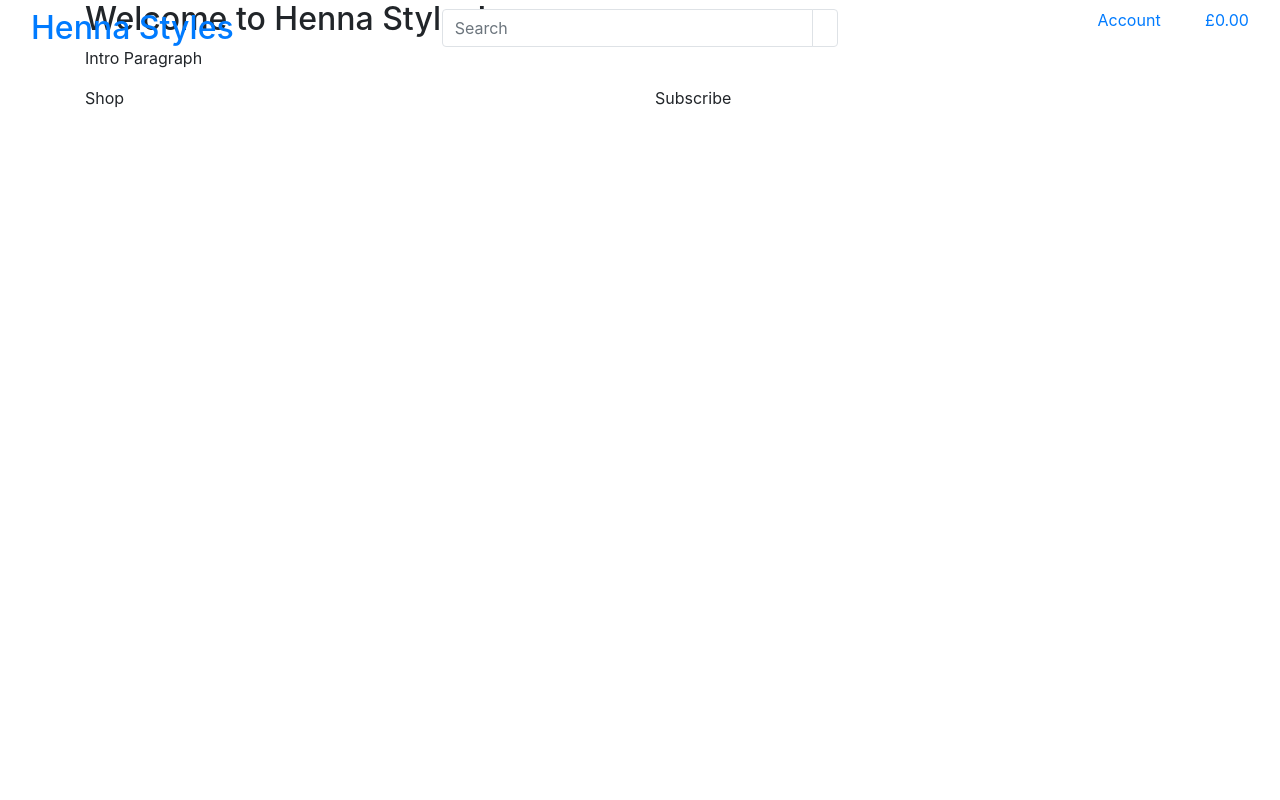
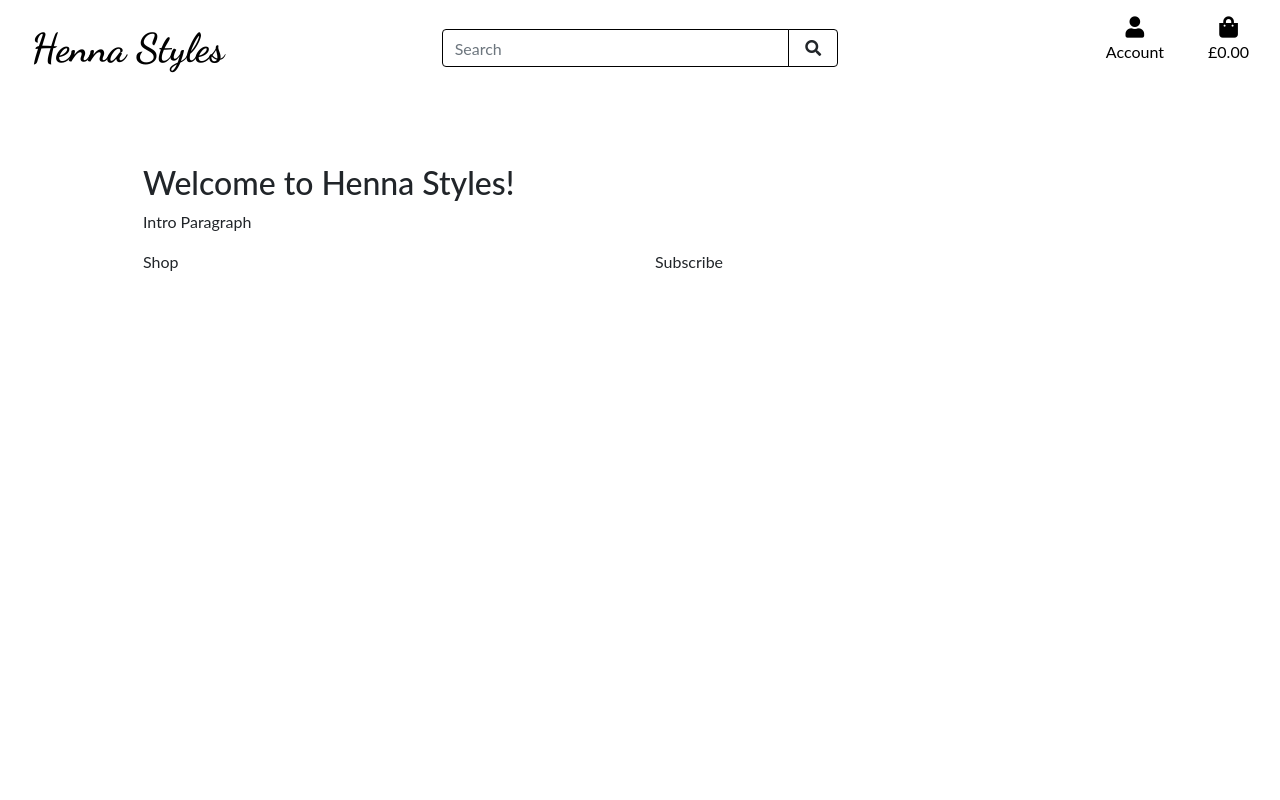
Before and after one commit to LitzN/MS4-Henna, a Django app: page / in a window 1280 px wide. Run offline with Django 3.2, Linux system fonts and the light colour scheme.

Commit message:
Homepage header and css added

```diff
--- a/HennaS/HennaS/settings.py
+++ b/HennaS/HennaS/settings.py
@@ -146,3 +146,7 @@ USE_TZ = True
 # https://docs.djangoproject.com/en/3.1/howto/static-files/
 
 STATIC_URL = '/static/'
+STATICFILES_DIRS = (os.path.join(BASE_DIR, 'static'),)
+
+MEDIA_URL = '/media/'
+MEDIA_ROOT = os.path.join(BASE_DIR, 'static')
--- a/HennaS/HennaS/urls.py
+++ b/HennaS/HennaS/urls.py
@@ -15,9 +15,11 @@ Including another URLconf
 """
 from django.contrib import admin
 from django.urls import path, include
+from django.conf import settings
+from django.conf.urls.static import static
 
 urlpatterns = [
     path('admin/', admin.site.urls),
     path('accounts/', include('allauth.urls')),
     path('', include('home.urls')),
-]
+] + static(settings.MEDIA_URL, document_root=settings.MEDIA_ROOT)
--- /dev/null
+++ b/HennaS/static/css/base.css
@@ -0,0 +1,79 @@
+html{
+    height:100%;
+}
+
+body{
+    height:calc(100vh - 164px);
+    font-family: 'Lato';
+}
+
+/* from Bulma */
+.icon {
+    align-items: center;
+    display: inline-flex;
+    justify-content: center;
+    height: 1.5rem;
+    width: 1.5rem;
+}
+
+.logo-font {
+    font-family:'Dancing Script', cursive;
+}
+
+.main-logo-link {
+    width: fit-content;
+}
+/*
+.shop-now-button {
+    background: black;
+    color: white;
+    min-width: 260px;
+}
+
+.btn-black {
+    background: black;
+    color: white;
+}
+
+.shop-now-button:hover,
+.shop-now-button:active,
+.shop-now-button:focus,
+.btn-black:hover,
+.btn-black:active,
+.btn-black:focus {
+    background: #222;
+    color: white;
+}
+*/
+
+.text-black {
+    color: #000 !important;
+}
+
+.border-black {
+    border: 1px solid black !important;
+}
+
+/* -------------------------------- Media Queries */
+
+/* Slightly larger container on xl screens */
+@media (min-width: 1200px) {
+  .container {
+    max-width: 80%;
+  }
+}
+
+/* fixed top navbar only on medium and up */
+@media (min-width: 992px) {
+    .fixed-top-desktop-only {
+        position: fixed;
+        top: 0;
+        right: 0;
+        left: 0;
+        z-index: 1030;
+    }
+
+    .header-container {
+        padding-top: 164px;
+    }
+}
--- a/HennaS/templates/base.html
+++ b/HennaS/templates/base.html
@@ -12,7 +12,11 @@
     {% endblock %}
     {% block corecss %}
         <link rel="stylesheet" href="https://cdn.jsdelivr.net/npm/bootstrap@4.6.0/dist/css/bootstrap.min.css" integrity="sha384-B0vP5xmATw1+K9KRQjQERJvTumQW0nPEzvF6L/Z6nronJ3oUOFUFpCjEUQouq2+l" crossorigin="anonymous">
-    {% endblock %}
+        <link rel="stylesheet" href="https://use.fontawesome.com/releases/v5.15.2/css/all.css" integrity="sha384-vSIIfh2YWi9wW0r9iZe7RJPrKwp6bG+s9QZMoITbCckVJqGCCRhc+ccxNcdpHuYu" crossorigin="anonymous">
+        <link rel="preconnect" href="https://fonts.gstatic.com">
+        <link href="https://fonts.googleapis.com/css2?family=Dancing+Script:wght@700&display=swap" rel="stylesheet">
+        <link rel="stylesheet" href="{% static 'css/base.css' %}">
+        {% endblock %}
     {% block extra_css %}
     {% endblock %}
     {% block corejs %}
@@ -27,10 +31,10 @@
   </head>
   <body>
     <header class="container-fluid fixed-top">
-        <div class="row">
+        <div id="topnav" class="row bg-white pt-lg-2 d-none d-lg-flex">
             <div class="col-12 col-lg-4 my-auto py-1 py-lg-0 text-center text-lg-left">
                 <a href="{% url 'home' %}" class="nav-link main-logo-link">
-                    <h2 class="logo-font text-black my-0">Henna Styles</h2>
+                    <h1 class="logo-font text-black my-0"><strong>Henna Styles</strong></h1>
                 </a>
             </div>
             <div class="col-12 col-lg-4 my-auto py-1 py-lg-0">
@@ -62,7 +66,7 @@
                                     <a href="" class="dropdown-item">Product Management</a>
                                 {% endif %}
                                 <a href="" class="dropdown-item">My Profile</a>
-                                <a href="{% url 'account_logout' %}">Logout</a>
+                                <a href="{% url 'account_logout' %}" class="dropdown-item">Logout</a>
                             {% else %}
                                 <a href="{% url 'account_signup' %}" class="dropdown-item">Register</a>
                                 <a href="{% url 'account_login' %}" class="dropdown-item">Login</a>
```
